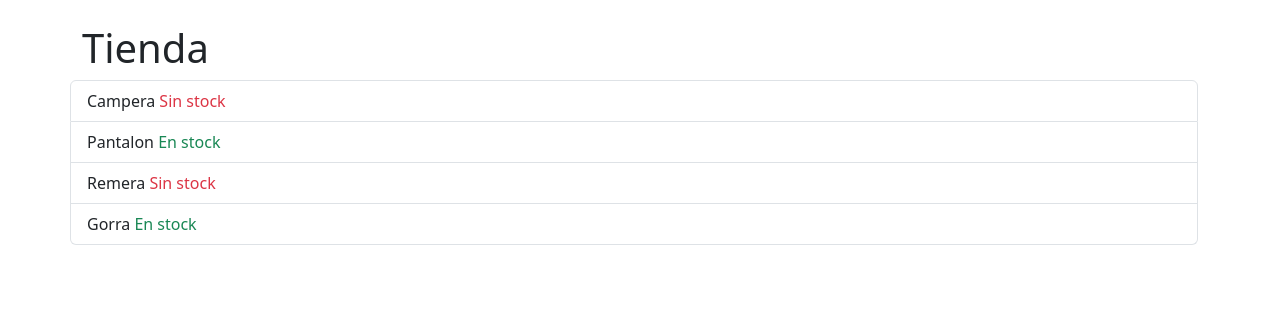
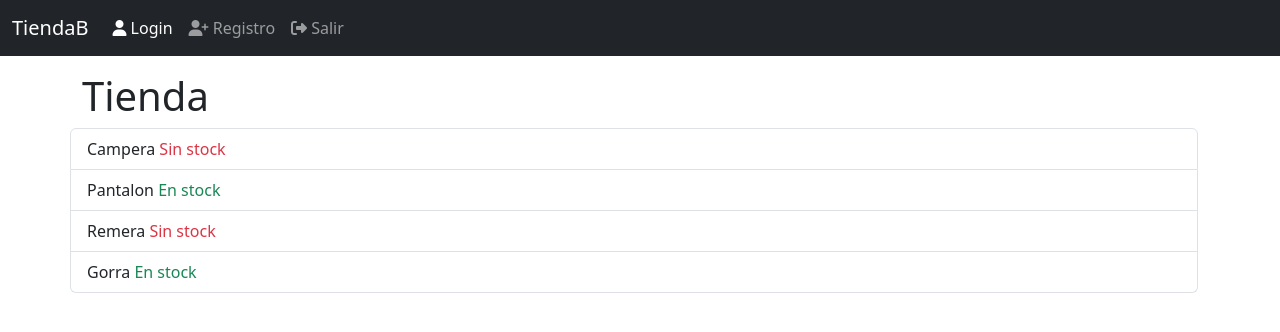
Before and after one commit to Juan-Garcia16/Django, a Django app: page / in a window 1280 px wide. Shown: the top 332 px of the page. Run offline with Django 5.2, Linux system fonts and the light colour scheme; some libraries are stand-ins or nearby versions.

Commit message:
Implementacion navbar con bootstrap e iconos importandos por script

```diff
--- a/templates/base.html
+++ b/templates/base.html
@@ -7,7 +7,8 @@
     <title>Document</title>
 </head>
 <body>
-    <div class="container mt-4"> <!--Ya no hace falta que vaya en los otros archivos-->
+    {% include 'navbar.html' %}
+    <div class="container mt-3"> <!--Ya no hace falta que vaya en los otros archivos-->
         {% include 'messages.html' %} <!--include funciona como un import pero en templates html-->
 
         <div class="row">
@@ -16,5 +17,6 @@
         </div>
     </div>
 </body>
+<script src="https://kit.fontawesome.com/122a61727c.js" crossorigin="anonymous"></script>
 <script src="https://cdn.jsdelivr.net/npm/bootstrap@5.3.8/dist/js/bootstrap.bundle.min.js" integrity="sha384-FKyoEForCGlyvwx9Hj09JcYn3nv7wiPVlz7YYwJrWVcXK/BmnVDxM+D2scQbITxI" crossorigin="anonymous"></script>
 </html>
--- /dev/null
+++ b/templates/navbar.html
@@ -0,0 +1,29 @@
+<nav class="navbar navbar-expand-lg navbar-dark bg-dark">
+  <div class="container-fluid">
+    <a class="navbar-brand" href="#">TiendaB</a>
+
+    <button class="navbar-toggler" type="button" data-bs-toggle="collapse" data-bs-target="#navbarNavDropdown" aria-controls="navbarNavDropdown" aria-expanded="false" aria-label="Toggle navigation">
+      <span class="navbar-toggler-icon"></span>
+    </button>
+
+    <div class="collapse navbar-collapse" id="navbarNavDropdown">
+      <ul class="navbar-nav">
+        <li class="nav-item">
+          <a class="nav-link active" aria-current="page" href="#">
+            <span class="fas fa-user"></span>
+            Login</a>
+        </li>
+        <li class="nav-item">
+          <a class="nav-link" href="#">
+            <span class="fas fa-user-plus"></span>
+            Registro</a>
+        </li>
+        <li class="nav-item">
+          <a class="nav-link" href="#">
+            <span class="fas fa-sign-out-alt"></span>
+            Salir</a>
+        </li>
+      </ul>
+    </div>
+  </div>
+</nav>
```
Also changed, not shown: db.sqlite3.
